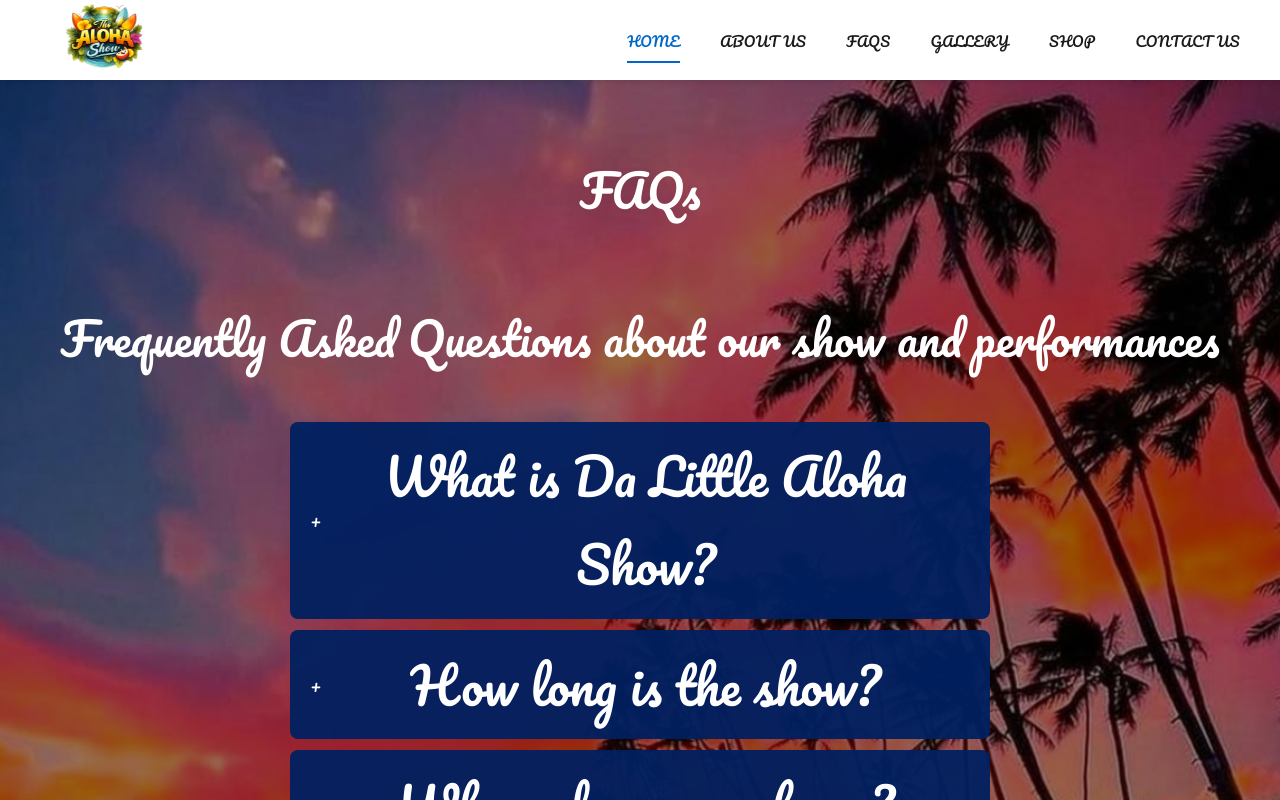
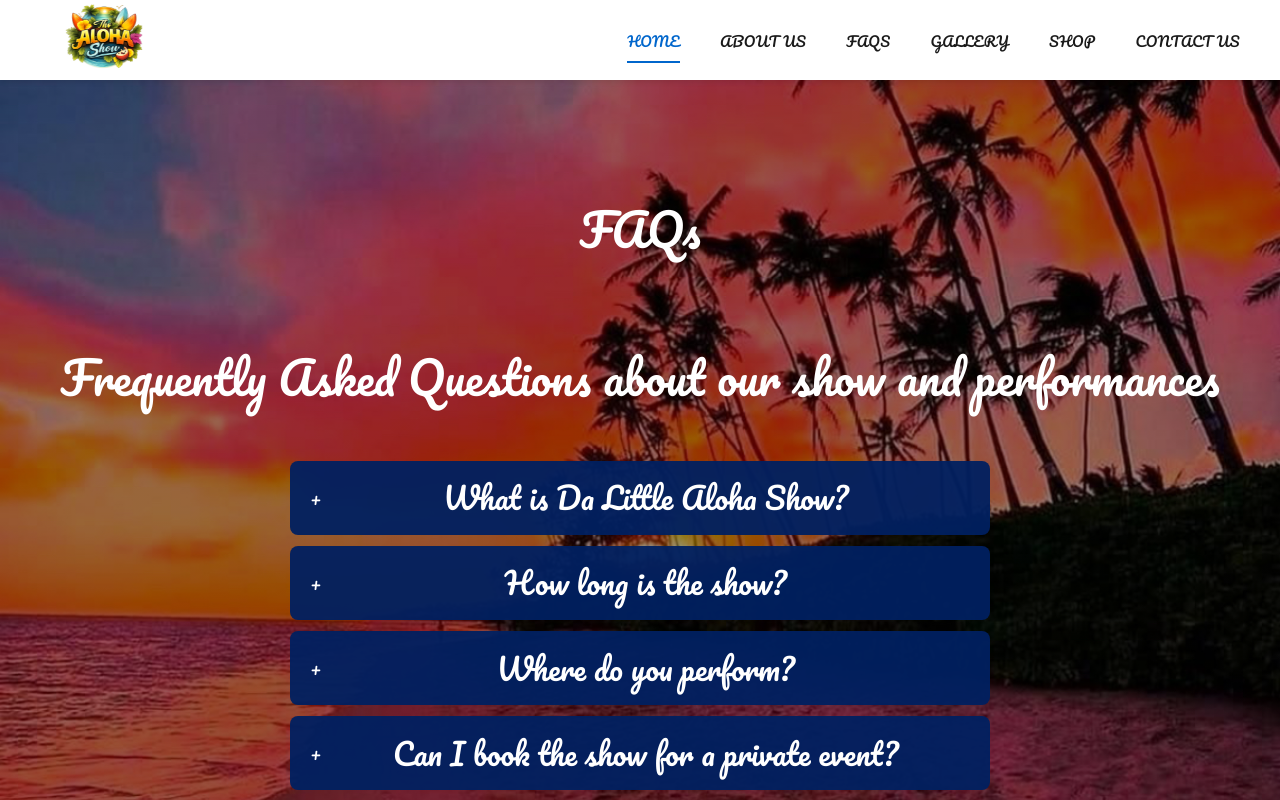
Before and after one commit to JohnPlamoottil/Da-Little-Aloha-Show-Merv-, a React (Vite) app in the folder web/: page /faqs in a window 1280 px wide. Shown: the top 800 px of the page. Built offline with nearby package versions, Linux system fonts and the light colour scheme.

Commit message:
change the size from 50to 30px  line90

```diff
--- a/web/src/pages/FAQs.jsx
+++ b/web/src/pages/FAQs.jsx
@@ -87,7 +87,7 @@ function FAQs() {
                 </span>
                 <span
                   className="text-xl font-semibold flex-grow text-center"
-                  style={{ color: "white", fontSize: "50px" }}
+                  style={{ color: "white", fontSize: "30px" }}
                 >
                   {faq.question}
                 </span>
```
